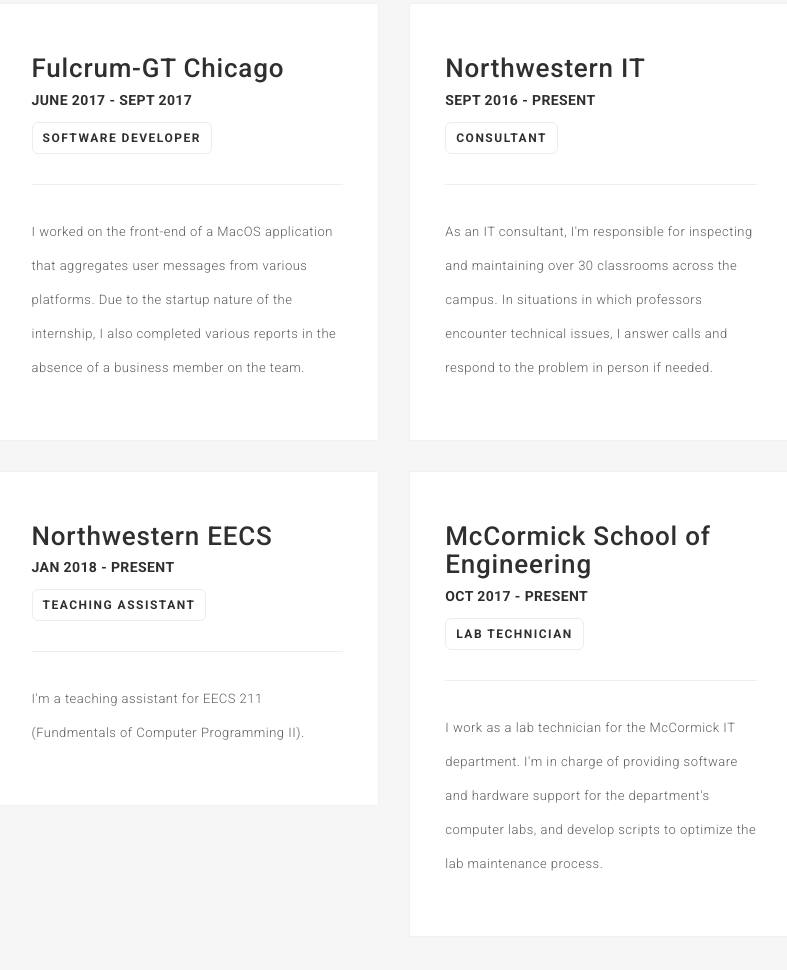
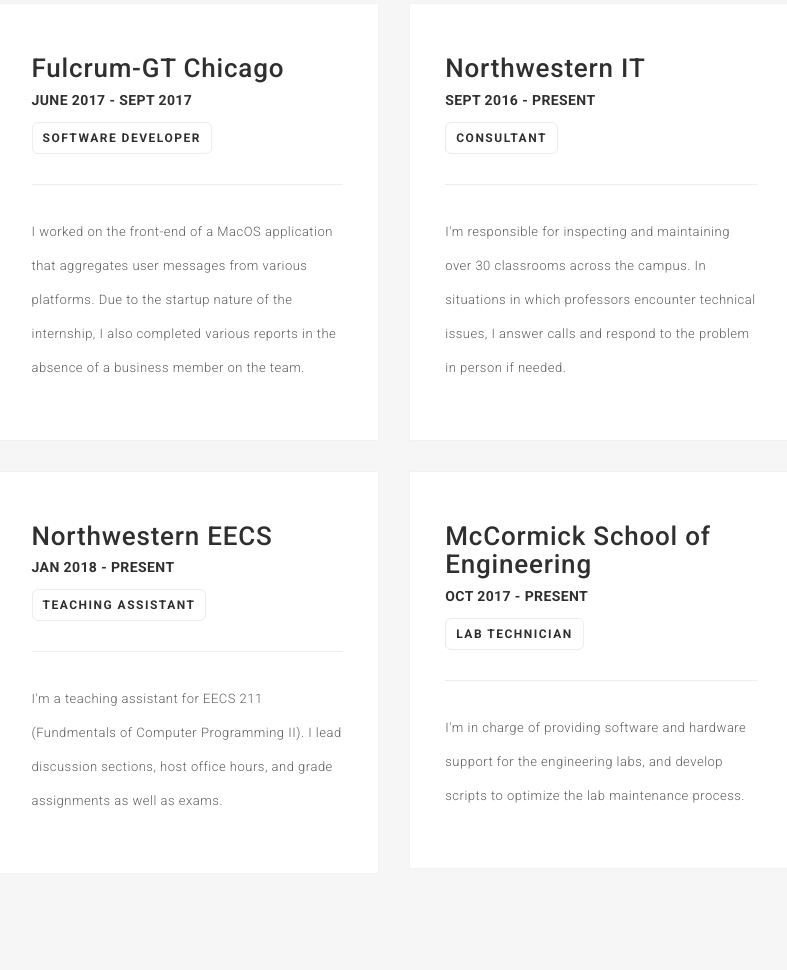
Before and after one commit to wangsanfeng1998/wangsanfeng1998.github.io, a plain HTML site: page index.html in a window 1280 px wide. Shown: the part 3309-4279 px from the top of the page, without its empty margins (412-1199 px from the left). Drawn offline with Linux system fonts and the light colour scheme.

Commit message:
Added to experience descriptions

```diff
--- a/index.html
+++ b/index.html
@@ -378,7 +378,7 @@
                             <hr>
                             <div class="text-detail">
                               <p>
-                                As an IT consultant, I'm responsible for inspecting and maintaining over 30 classrooms across the campus. In situations in which professors encounter technical issues, I answer calls and respond to the problem in person if needed.
+                                I'm responsible for inspecting and maintaining over 30 classrooms across the campus. In situations in which professors encounter technical issues, I answer calls and respond to the problem in person if needed.
                               </p>
                             </div>
                           </div>
@@ -402,7 +402,7 @@
                             <hr>
                             <div class="text-detail">
                               <p>
-                                I'm a teaching assistant for EECS 211 (Fundmentals of Computer Programming II).
+                                I'm a teaching assistant for EECS 211 (Fundmentals of Computer Programming II). I lead discussion sections, host office hours, and grade assignments as well as exams.
                               </p>
                             </div>
                           </div>
@@ -426,7 +426,7 @@
                             <hr>
                             <div class="text-detail">
                               <p>
-                                I work as a lab technician for the McCormick IT department. I'm in charge of providing software and hardware support for the department's computer labs, and develop scripts to optimize the lab maintenance process.
+                               I'm in charge of providing software and hardware support for the engineering labs, and develop scripts to optimize the lab maintenance process.
                               </p>
                             </div>
                           </div>
```
